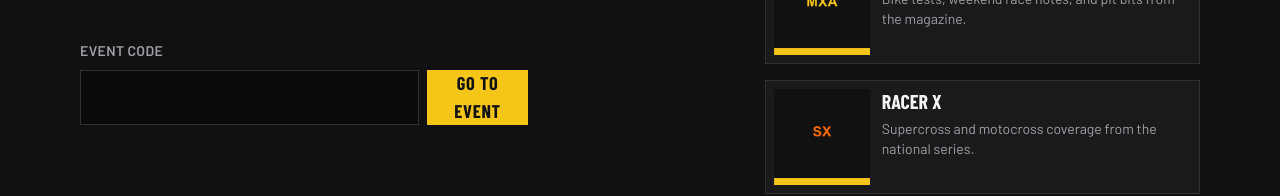
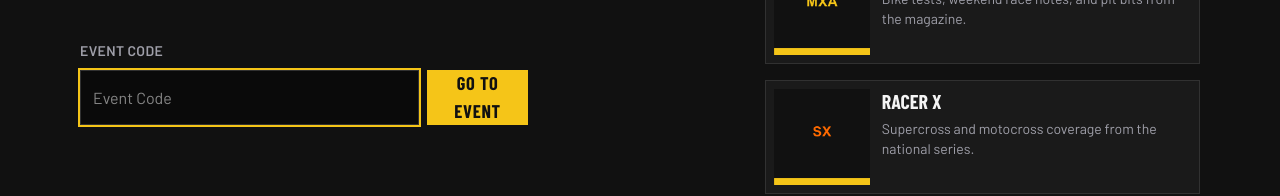
Before and after one commit to moebert333/EventSyncWeb, a React (Vite) app: page / in a window 1280 px wide. Shown: the part 187-383 px from the top of the page. Built offline with nearby package versions, Linux system fonts and the light colour scheme; no server answers; a web font is replaced by a local one.

Commit message:
Update HomePage input field to include placeholder and remove conditional class application

```diff
--- a/src/pages/HomePage.tsx
+++ b/src/pages/HomePage.tsx
@@ -108,7 +108,8 @@ export function HomePage() {
               <input
                 ref={inputRef}
                 id="event-code-input"
-                className={`control ${needCode || error ? 'outline outline-2 outline-[#f5c518]' : ''}`}
+                className="control outline outline-2 outline-[#f5c518]"
+                placeholder="Event Code"
                 value={draft}
                 maxLength={12}
                 autoCapitalize="off"
```
